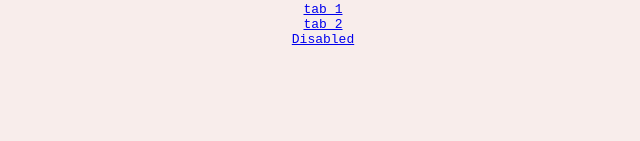
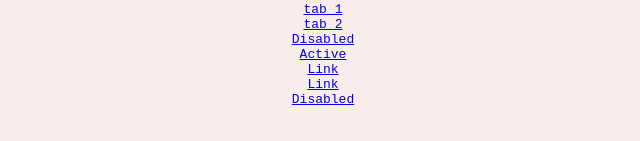
Before and after one commit to sabrinachan3/web-dent, a React (Create React App) app: page / in a window 1280 px wide. Shown: the part 353-494 px from the top of the page, without its empty margins (317-957 px from the left). Built offline with nearby package versions, Linux system fonts and the light colour scheme.

Commit message:
iteration of website

```diff
--- a/src/App.js
+++ b/src/App.js
@@ -22,6 +22,22 @@ function App() {
           <Nav.Link eventKey="disabled" disabled> Disabled</Nav.Link>
         </Nav.Item>
       </Nav></div>
+      <Nav className="justify-content-center" activeKey="/home">
+    <Nav.Item>
+      <Nav.Link href="/home">Active</Nav.Link>
+    </Nav.Item>  <Nav.Item>
+      <Nav.Link eventKey="link-1">Link</Nav.Link>
+    </Nav.Item>
+
+    <Nav.Item>
+      <Nav.Link eventKey="link-2">Link</Nav.Link>
+    </Nav.Item>
+    <Nav.Item>
+      <Nav.Link eventKey="disabled" disabled>
+        Disabled
+      </Nav.Link>
+    </Nav.Item>
+  </Nav>
 
     </div>
   );
```
Also changed, not shown: 1 other file (tests, documents, lock files or other folders).
